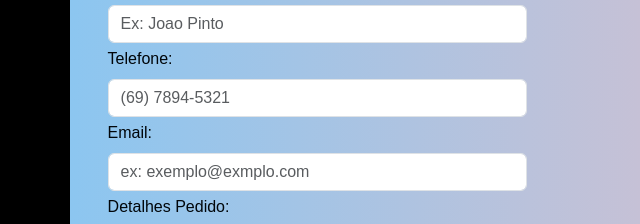
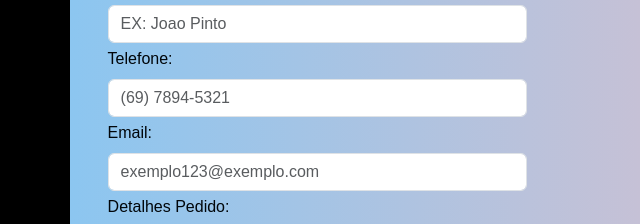
Before and after one commit to Bruno-dev-n/portifoleo, a plain HTML site: page index.html in a window 1280 px wide. Shown: the part 2936-3160 px from the top of the page, 0-640 px from the left. Drawn offline with nearby package versions, Linux system fonts and the light colour scheme; a web font is replaced by a local one.

Commit message:
correção de bug

```diff
--- a/index.html
+++ b/index.html
@@ -150,7 +150,7 @@
                     </div>
         </div>
         <div class="carousel-item">
-                    <iframe class="d-block if-sites w-100 "  src="https://restaurante-gamma-three.vercel.app/" frameborder="0"></iframe>
+                    <iframe class="d-block if-sites w-100 "  src="https://restaurante-sigma-lilac.vercel.app/" frameborder="0"></iframe>
                     <div class="carousel-caption d-none d-md-block">
                     <h5>3° Projeto</h5>
         </div>
@@ -186,11 +186,11 @@
     <h6>Faça Seu Orçamento</h6>
     <form class="text-start color-black" >
         <label for="name" class="form-label d-block mt-1">Nome:</label>
-        <input type="text" class="form-control" name="name" id="name" required>
+        <input type="text" class="form-control" name="name" id="name" required placeholder="EX: Joao Pinto">
         <label for="tel" class="form-label d-block mt-1">Telefone:</label>
         <input type="tel" class="form-control" name="tel" id="tel"required>
         <label for="email" class="form-label d-block mt-1">Email:</label>
-        <input type="text" class="form-control" name="email" id="email" required>
+        <input type="text" class="form-control" name="email" id="email" required placeholder="exemplo123@exemplo.com">
         <label for="mensagen"class="form-label d-block mt-1">Detalhes Pedido:</label>
         <textarea name="mensagen" class="form-control" id="mensagen" required> </textarea>
         <button type="submit" class="btn btn-info mt-2">Enviar</button>
--- a/main.js
+++ b/main.js
@@ -4,16 +4,18 @@ const email=document.getElementById('#email');
 const mensagen=document.getElementById('#mensagen');
 
 $(document).ready(function(){
-    $('#name').mask('',{
+    /*
+    $('#name').mask({
         placeholder: 'Ex: Joao Pinto'
-    });
+    });*/
     $('#tel').mask('(00) 00000-0000',{
         placeholder:'(69) 7894-5321'
     });
-    $('#email').mask('',{
+    /*
+    $('#email').mask({
         placeholder:'ex: exemplo@exmplo.com'
     })
-
+*/
 });
 $('form').validate({
     rules:{
```
